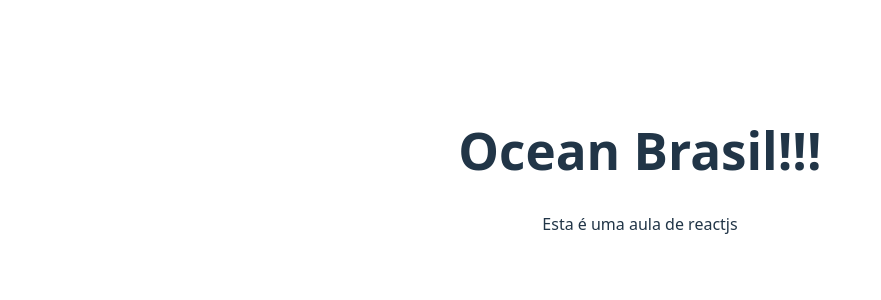
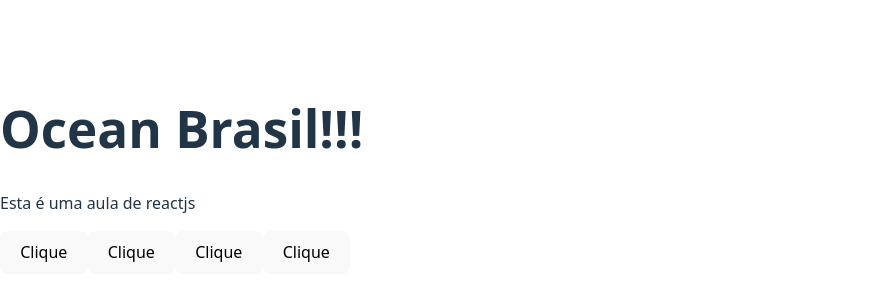
Before and after one commit to scaramuzzini/frontend2025-07-04, a React (Vite) app: page / in a window 1280 px wide. Shown: the part 230-530 px from the top of the page, without its empty margins (0-881 px from the left). Built offline with nearby package versions, Linux system fonts and the light colour scheme.

Commit message:
Botao aleatorio

```diff
--- a/src/Ocean.jsx
+++ b/src/Ocean.jsx
@@ -1,8 +1,22 @@
-export default function MeuApp() {
+function MeuApp() {
     return (
         <>
             <h1>Ocean Brasil!!!</h1>
             <p>Esta é uma aula de reactjs</p>
+            <BotaoAleatorio />
+            <BotaoAleatorio />
+            <BotaoAleatorio />
+            <BotaoAleatorio />
         </>
     )
 }
+
+function BotaoAleatorio() {
+    return (
+        <button onClick={() => console.log('Botão clicado!!!')}>
+            Clique
+        </button>
+    )
+}
+
+export default MeuApp;
--- a/src/main.jsx
+++ b/src/main.jsx
@@ -1,7 +1,6 @@
 import { StrictMode } from 'react'
 import { createRoot } from 'react-dom/client'
 import './index.css'
-import App from './App.jsx'
 import MeuApp from './Ocean.jsx'
 
 createRoot(document.getElementById('root')).render(
```
